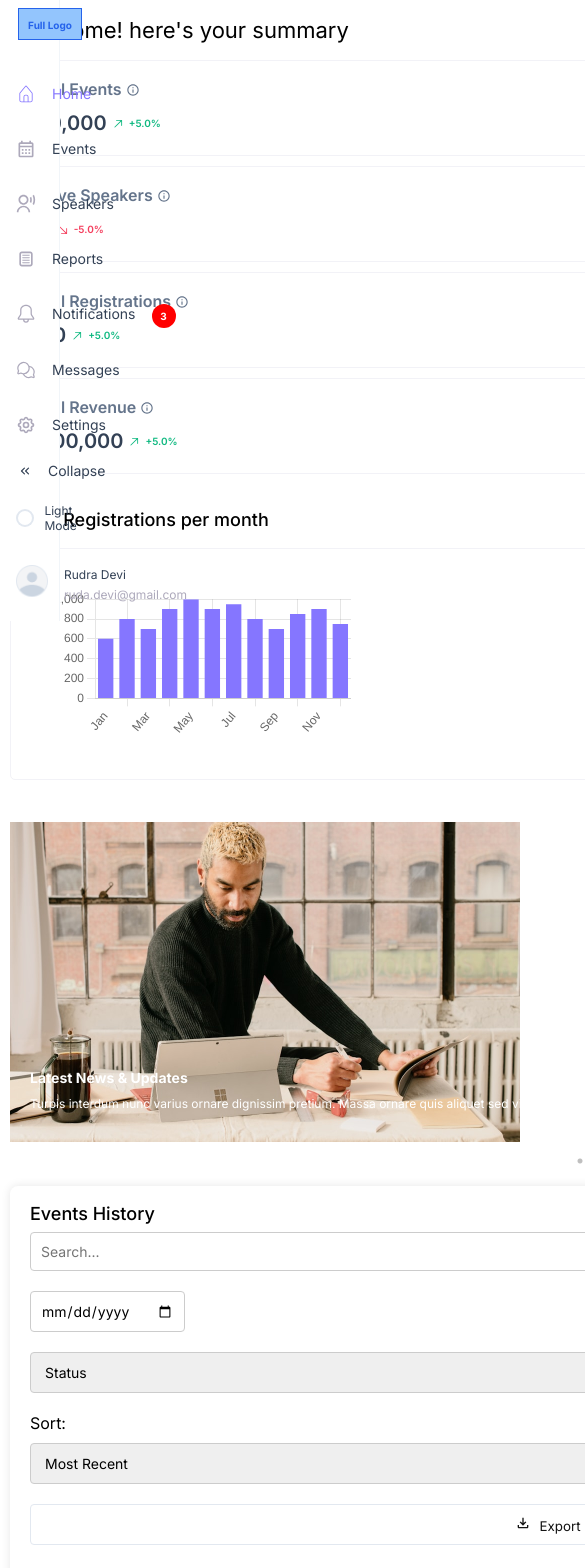
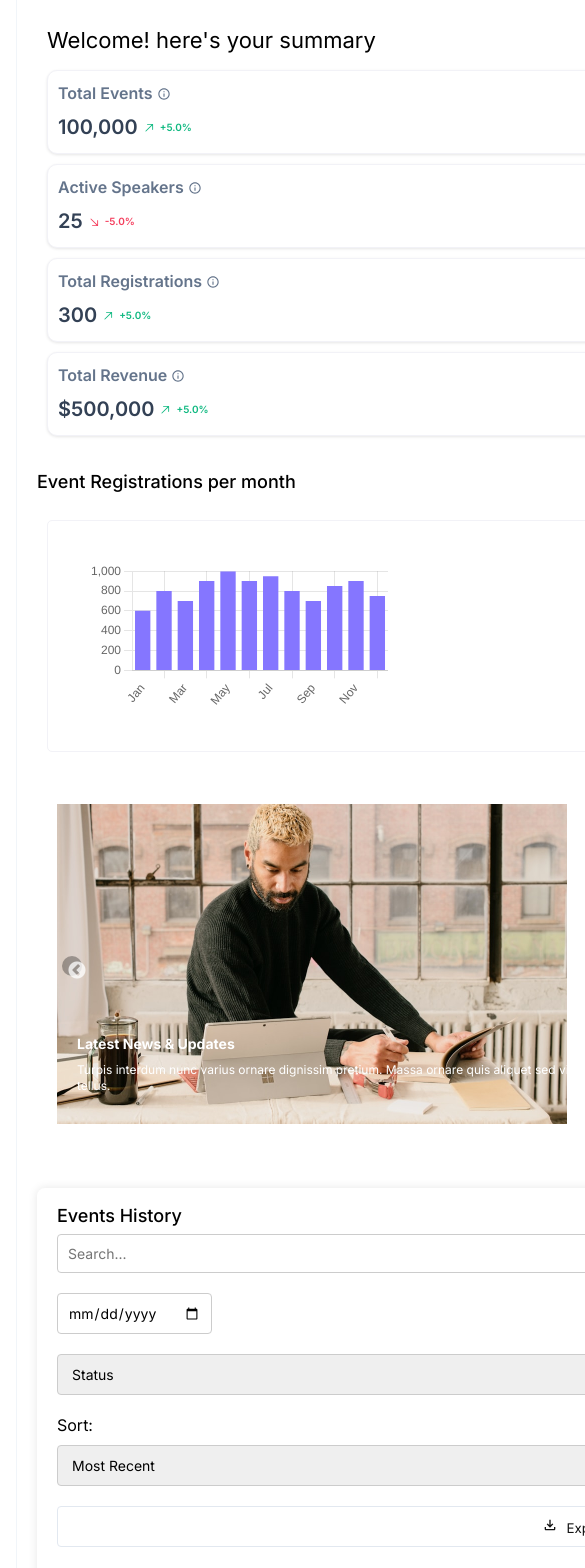
Before and after one commit to Meshach88/events-management, a React (Vite) app: page / in a window 390 px wide. Shown: the top 1568 px of the page, 585 px wide, since content can reach past the window. Built offline with nearby package versions, Linux system fonts and the light colour scheme.

Commit message:
dark-mode

```diff
--- a/src/components/EventsTable.css
+++ b/src/components/EventsTable.css
@@ -203,6 +203,7 @@
   }
 
   @media screen and (max-width: 480px) {
+
     .filter-row {
       flex-direction: column;
       align-items: stretch;
--- a/src/components/Sidebar.jsx
+++ b/src/components/Sidebar.jsx
@@ -20,7 +20,7 @@
   };
 
   return (
-    <div className={`sidebar ${isCollapsed ? "collapsed" : ""}`}>
+    <div className={`sidebar ${isCollapsed ? "collapsed" : ""} ${isDarkMode ? "dark-mode" : "light-mode"}`}>
       <ul>
         <div className="logo-container">
           <div className="logo-box">
--- a/src/index.css
+++ b/src/index.css
@@ -66,6 +66,9 @@
   padding: 8px;
   cursor: pointer;
 }
+.sidebar.dark-mode ul li{
+  color: white;
+}
 
 .sidebar ul li.active,
 .sidebar ul li.active div {
@@ -77,6 +80,7 @@
   font-size: 20px;
   color: #ada9bb;
 }
+
 
 .sidebar .profile {
   display: flex;
@@ -91,6 +95,10 @@
   font-size: 12px;
   font-weight: 400;
   color: #334155;
+}
+
+.sidebar.dark-mode .profile .profile-info {
+  color: white;
 }
 
 .sidebar .profile-info-email {
@@ -164,6 +172,10 @@
   cursor: pointer;
   font-size: 14px;
   color: #334155;
+}
+
+.sidebar.dark-mode .collapse-toggle-btn {
+  color: white;
 }
 
 .collapse-toggle-btn div {
@@ -328,7 +340,7 @@
 
 
 .dark-mode {
-  background-color: #121212;
+  background-color: #484554;
   color: #fff;
 }
 
@@ -343,6 +355,10 @@
   padding: 8px;
   font-size: 12px;
   color: #334155;
+}
+
+.sidebar.dark-mode .dark-mode-toggle{
+  color: white;
 }
 
 .switch {
@@ -399,7 +415,7 @@
 }
 
 /* Media Queries for Mobile */
-@media (max-width: 768px) {
+/* @media (max-width: 768px) {
   .sidebar {
     position: absolute;
     width: 60px;
@@ -416,4 +432,140 @@
   .chart-container {
     height: 300px;
   }
+} */
+/* Base styles for mobile devices */
+@media only screen and (max-width: 768px) {
+  /* Make the sidebar collapsible into a hamburger menu */
+  .sidebar {
+    width: 60px;
+    transition: width 0.3s ease-in-out;
+    overflow: hidden;
+  }
+
+  /* Collapsed sidebar icon-only display */
+  .sidebar.collapsed {
+    width: 60px;
+  }
+
+  /* Sidebar icons display when collapsed */
+  .sidebar li {
+    display: flex;
+    justify-content: center;
+    padding: 10px 0;
+  }
+
+  /* Hide sidebar item labels */
+  .sidebar li span {
+    display: none;
+  }
+
+  /* Dashboard Overview Cards */
+  .overview-cards {
+    display: flex;
+    flex-direction: column;
+    gap: 10px;
+    padding: 0 10px;
+  }
+
+  /* Each card responsive design */
+  .card {
+    width: 100%;
+    padding: 10px;
+    border-radius: 10px;
+    background-color: #fff;
+    box-shadow: 0 1px 3px rgba(0, 0, 0, 0.1);
+    text-align: center;
+  }
+
+  /* Chart and Carousel section side by side on larger screens */
+  .container {
+    display: flex;
+    flex-direction: column; /* Stack on smaller screens */
+    align-items: center;
+    padding: 10px;
+  }
+
+  /* Responsive Chart */
+  .chart {
+    width: 100%;
+    margin-bottom: 20px;
+  }
+
+  /* Responsive Carousel */
+  .carousel {
+    width: 100%;
+    padding: 10px;
+  }
+
+  /* Pagination and Filter dropdowns
+  .filter-bar {
+    display: flex;
+    flex-direction: column;
+    gap: 10px;
+    padding: 10px;
+  }
+
+  /* Search bar responsive */
+  .search-bar input {
+    width: 100%;
+    padding: 8px;
+    border-radius: 5px;
+  }
+
+  /* Pagination controls */
+  .pagination-controls {
+    display: flex;
+    justify-content: space-between;
+    align-items: center;
+    padding: 10px 0;
+  }
+
+  /* The table should scroll horizontally if necessary */
+  .events-table {
+    width: 100%;
+    overflow-x: auto;
+  }
+
+  .events-table table {
+    width: 100%;
+    border-collapse: collapse;
+  }
+
+  .events-table th, .events-table td {
+    padding: 10px;
+    text-align: left;
+  }
+
+  /* Make pagination controls more compact */
+  .pagination-controls select, .pagination-controls button {
+    padding: 5px;
+  } */
+
+  /* Styling for the carousel dots as dashes */
+  .slick-dots li button:before {
+    color: #fff;
+    content: '—'; /* Use dash instead of dot */
+    font-size: 18px;
+  }
+
+  .slick-dots {
+    bottom: 10px; /* Position dots closer to the slide */
+  }
+
+  /* Carousel Arrows on the Slides */
+  .slick-prev, .slick-next {
+    z-index: 1;
+    color: white;
+    background-color: rgba(0, 0, 0, 0.3);
+    border-radius: 50%;
+    padding: 5px;
+  }
+
+  .slick-prev {
+    left: 5px;
+  }
+
+  .slick-next {
+    right: 5px;
+  }
 }
```
